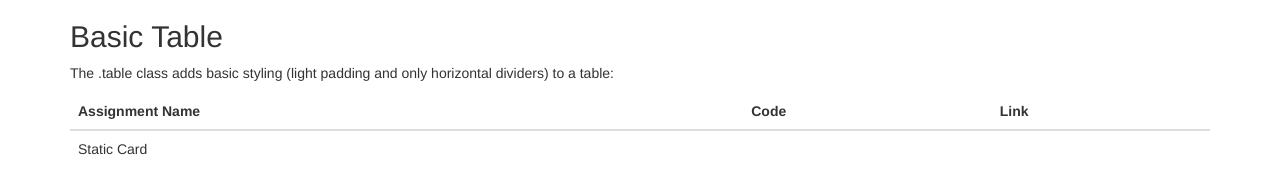
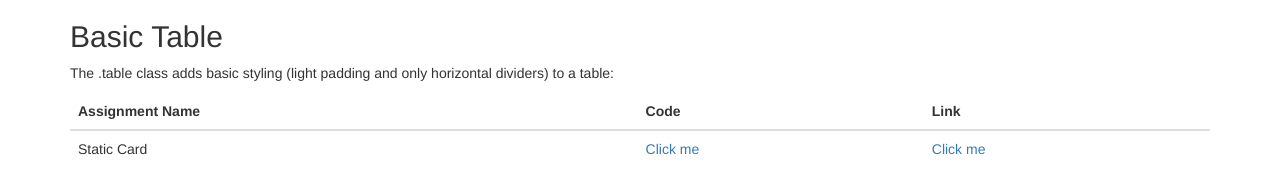
Before and after one commit to KapilShrestha/leapfrog_internship, a plain HTML site: page index.html in a window 1280 px wide. Drawn offline with nearby package versions, Linux system fonts and the light colour scheme.

Commit message:
Fix: add link

```diff
--- a/index.html
+++ b/index.html
@@ -24,8 +24,8 @@
     <tbody>
       <tr>
         <td>Static Card</td>
-        <td><a href="https://github.com/KapilShrestha/kapilshrestha.github.io/tree/main/Assignment%20static%20card">
-        <td><a href="https://github.com/KapilShrestha/kapilshrestha.github.io/blob/920529190c51566a5d895c95211b9ebb5451b09c/Assignment%20static%20card/index.html"></a> </td>
+        <td><a href="https://github.com/KapilShrestha/kapilshrestha.github.io/tree/main/Assignment%20static%20card"> Click me </a> </td>
+        <td><a href="https://github.com/KapilShrestha/kapilshrestha.github.io/blob/920529190c51566a5d895c95211b9ebb5451b09c/Assignment%20static%20card/index.html"> Click me</a> </td>
       </tr>
     </tbody>
   </table>
```
